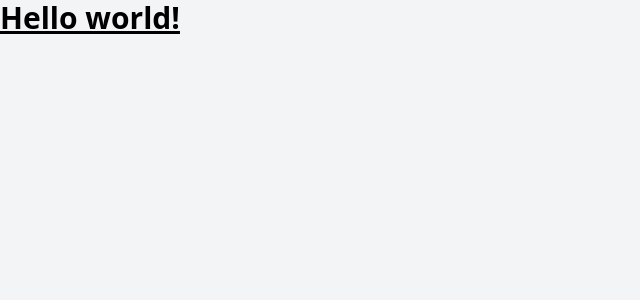
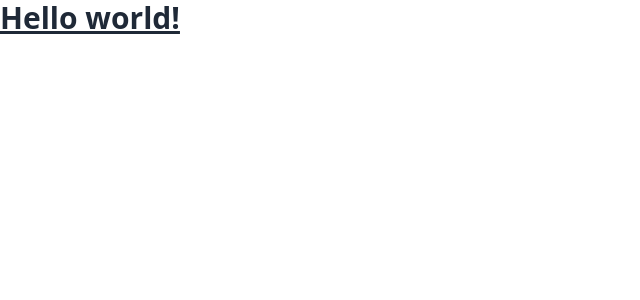
Before and after one commit to kontex-neuro/developer.kontex.io, a SvelteKit app: page / in a window 1280 px wide. Shown: the top 300 px of the page, without its empty margins (0-640 px from the left). Built offline with nearby package versions, Linux system fonts and the light colour scheme.

Commit message:
Add DaisyUI

```diff
--- a/package.json
+++ b/package.json
@@ -14,7 +14,9 @@
 		"@sveltejs/kit": "^2.0.0",
 		"@sveltejs/vite-plugin-svelte": "^3.0.0",
 		"autoprefixer": "^10.4.20",
+		"daisyui": "^4.12.10",
 		"postcss": "^8.4.41",
+		"prettier": "3.3.3",
 		"svelte": "^4.2.7",
 		"svelte-check": "^3.6.0",
 		"tailwindcss": "^3.4.9",
--- a/tailwind.config.js
+++ b/tailwind.config.js
@@ -1,8 +1,8 @@
 /** @type {import('tailwindcss').Config} */
 export default {
-  content: ['./src/**/*.{html,js,svelte,ts}'],
+  content: ["./src/**/*.{html,js,svelte,ts}"],
   theme: {
     extend: {},
   },
-  plugins: [],
-}
+  plugins: [require("daisyui")],
+};
```
Also changed, not shown: 2 other files (tests, documents, lock files or other folders).
